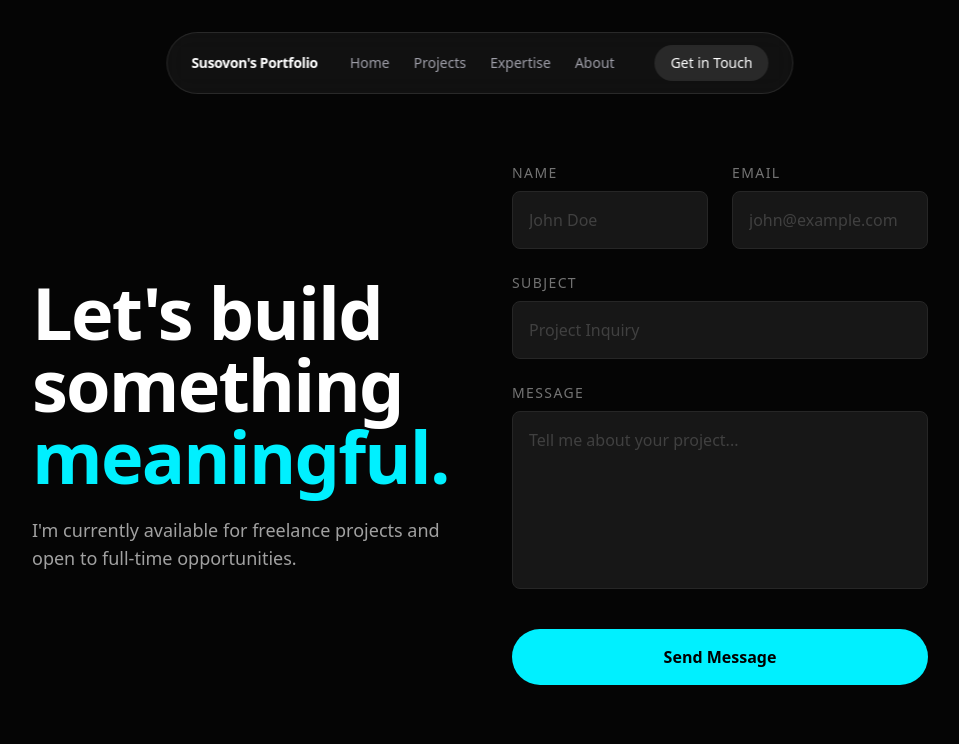
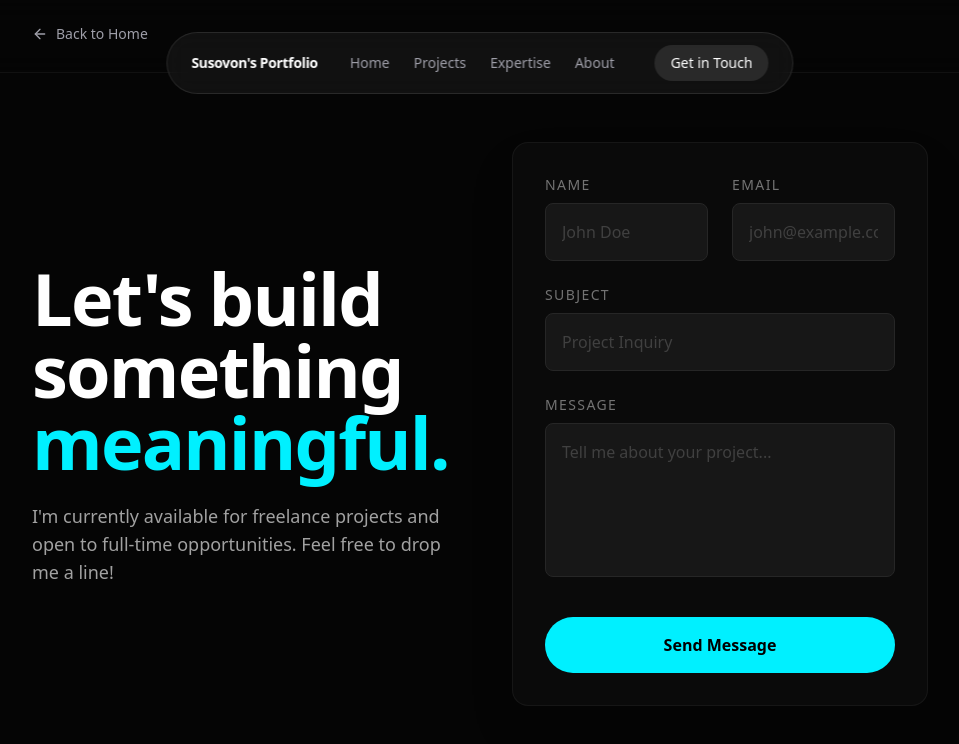
Before and after one commit to susovonandremi/remi.portfolio, a Next.js app: page /contact in a window 1280 px wide. Shown: the top 744 px of the page, without its empty margins (160-1119 px from the left). Built offline with nearby package versions, Linux system fonts and the light colour scheme.

Commit message:
feat: add active contact form submission using Web3Forms backend

```diff
--- a/app/contact/page.tsx
+++ b/app/contact/page.tsx
@@ -1,10 +1,94 @@
 "use client";
 
-import { motion } from "framer-motion";
+import { useState } from "react";
+import { motion, AnimatePresence } from "framer-motion";
+import { ArrowLeft, CheckCircle2, AlertCircle, Loader2 } from "lucide-react";
+import Link from "next/link";
 
 export default function Contact() {
+    const [name, setName] = useState("");
+    const [email, setEmail] = useState("");
+    const [subject, setSubject] = useState("");
+    const [message, setMessage] = useState("");
+
+    const [isSubmitting, setIsSubmitting] = useState(false);
+    const [submitStatus, setSubmitStatus] = useState<"idle" | "success" | "error">("idle");
+    const [errorMessage, setErrorMessage] = useState("");
+
+    const handleSubmit = async (e: React.FormEvent) => {
+        e.preventDefault();
+
+        // Basic Validation
+        if (!name || !email || !subject || !message) {
+            setSubmitStatus("error");
+            setErrorMessage("All fields are required.");
+            return;
+        }
+
+        setIsSubmitting(true);
+        setSubmitStatus("idle");
+
+        const accessKey = process.env.NEXT_PUBLIC_WEB3FORMS_ACCESS_KEY;
+
+        if (!accessKey || accessKey === "YOUR_ACCESS_KEY_HERE") {
+            setSubmitStatus("error");
+            setErrorMessage("Web3Forms Access Key is not configured. Please set the NEXT_PUBLIC_WEB3FORMS_ACCESS_KEY environment variable.");
+            setIsSubmitting(false);
+            return;
+        }
+
+        try {
+            const response = await fetch("https://api.web3forms.com/submit", {
+                method: "POST",
+                headers: {
+                    "Content-Type": "application/json",
+                    Accept: "application/json",
+                },
+                body: JSON.stringify({
+                    access_key: accessKey,
+                    name,
+                    email,
+                    subject,
+                    message,
+                    from_name: "Portfolio Contact Form",
+                }),
+            });
+
+            const data = await response.json();
+
+            if (data.success) {
+                setSubmitStatus("success");
+                setName("");
+                setEmail("");
+                setSubject("");
+                setMessage("");
+            } else {
+                setSubmitStatus("error");
+                setErrorMessage(data.message || "Something went wrong. Please try again.");
+            }
+        } catch (error) {
+            setSubmitStatus("error");
+            setErrorMessage("Failed to send message. Please check your connection.");
+        } finally {
+            setIsSubmitting(false);
+        }
+    };
+
     return (
         <div className="min-h-screen w-full flex flex-col items-center justify-center px-4 pt-32 pb-20 bg-[#050505] text-white">
+            {/* Navigation */}
+            <nav className="fixed top-0 left-0 w-full p-6 z-50 bg-[#050505]/80 backdrop-blur-md border-b border-white/5">
+                <div className="max-w-4xl mx-auto w-full">
+                    <Link
+                        href="/"
+                        className="inline-flex items-center gap-2 text-zinc-400 hover:text-white transition-colors group"
+                    >
+                        <ArrowLeft className="w-4 h-4 transition-transform group-hover:-translate-x-1" />
+                        <span className="text-sm font-medium">Back to Home</span>
+                    </Link>
+                </div>
+            </nav>
+
             <motion.div
                 initial={{ opacity: 0, y: 20 }}
                 animate={{ opacity: 1, y: 0 }}
@@ -17,17 +101,52 @@ export default function Contact() {
                         Let's build<br />something<br /><span className="text-[#00f0ff]">meaningful.</span>
                     </h1>
                     <p className="text-neutral-400 text-lg max-w-md">
-                        I'm currently available for freelance projects and open to full-time opportunities.
+                        I'm currently available for freelance projects and open to full-time opportunities. Feel free to drop me a line!
                     </p>
                 </div>
 
-                {/* Right Column: Form */}
-                <form className="flex flex-col gap-6 w-full">
-                    <div className="grid grid-cols-2 gap-6">
+                {/* Right Column: Form & Feedback */}
+                <div className="flex flex-col gap-6 w-full bg-neutral-950 p-8 rounded-2xl border border-white/5 shadow-2xl">
+                    <AnimatePresence mode="wait">
+                        {submitStatus === "success" ? (
+                            <motion.div
+                                initial={{ opacity: 0, scale: 0.95 }}
+                                animate={{ opacity: 1, scale: 1 }}
+                                exit={{ opacity: 0, scale: 0.95 }}
+                                className="flex flex-col items-center justify-center text-center py-12 gap-4"
+                            >
+                                <CheckCircle2 className="w-16 h-16 text-[#00f0ff]" />
+                                <h3 className="text-2xl font-bold">Message Sent!</h3>
+                                <p className="text-neutral-400 max-w-xs">
+                                    Thank you for reaching out. I'll get back to you as soon as possible!
+                                </p>
+                                <button
+                                    onClick={() => setSubmitStatus("idle")}
+                                    className="mt-6 border border-white/10 hover:bg-white/5 text-sm font-semibold py-2 px-6 rounded-full transition-colors"
+                                >
+                                    Send another message
+                                </button>
+                            </motion.div>
+                        ) : (
+                            <motion.form
+                                onSubmit={handleSubmit}
+                                className="flex flex-col gap-6 w-full"
+                            >
+                                {submitStatus === "error" && (
+                                    <div className="flex items-start gap-3 bg-red-950/40 border border-red-500/30 p-4 rounded-lg text-red-200 text-sm">
+                                        <AlertCircle className="w-5 h-5 shrink-0 text-red-500" />
+                                        <span>{errorMessage}</span>
+                                    </div>
+                                )}
+
+                                <div className="grid grid-cols-1 sm:grid-cols-2 gap-6">
                                     <div className="flex flex-col gap-2">
                                         <label className="text-sm font-medium text-neutral-500 uppercase tracking-widest">Name</label>
                                         <input
                                             type="text"
+                                            required
+                                            value={name}
+                                            onChange={(e) => setName(e.target.value)}
                                             className="w-full bg-neutral-900 border border-neutral-800 p-4 rounded-lg focus:outline-none focus:border-[#00f0ff] transition-colors text-white placeholder-neutral-700"
                                             placeholder="John Doe"
                                         />
@@ -36,6 +155,9 @@ export default function Contact() {
                                         <label className="text-sm font-medium text-neutral-500 uppercase tracking-widest">Email</label>
                                         <input
                                             type="email"
+                                            required
+                                            value={email}
+                                            onChange={(e) => setEmail(e.target.value)}
                                             className="w-full bg-neutral-900 border border-neutral-800 p-4 rounded-lg focus:outline-none focus:border-[#00f0ff] transition-colors text-white placeholder-neutral-700"
                                             placeholder="john@example.com"
                                         />
@@ -46,6 +168,9 @@ export default function Contact() {
                                     <label className="text-sm font-medium text-neutral-500 uppercase tracking-widest">Subject</label>
                                     <input
                                         type="text"
+                                        required
+                                        value={subject}
+                                        onChange={(e) => setSubject(e.target.value)}
                                         className="w-full bg-neutral-900 border border-neutral-800 p-4 rounded-lg focus:outline-none focus:border-[#00f0ff] transition-colors text-white placeholder-neutral-700"
                                         placeholder="Project Inquiry"
                                     />
@@ -54,7 +179,10 @@ export default function Contact() {
                                 <div className="flex flex-col gap-2">
                                     <label className="text-sm font-medium text-neutral-500 uppercase tracking-widest">Message</label>
                                     <textarea
-                            rows={6}
+                                        rows={5}
+                                        required
+                                        value={message}
+                                        onChange={(e) => setMessage(e.target.value)}
                                         className="w-full bg-neutral-900 border border-neutral-800 p-4 rounded-lg focus:outline-none focus:border-[#00f0ff] transition-colors text-white placeholder-neutral-700 resize-none"
                                         placeholder="Tell me about your project..."
                                     />
@@ -62,11 +190,22 @@ export default function Contact() {
 
                                 <button
                                     type="submit"
-                        className="mt-4 bg-[#00f0ff] text-black font-bold py-4 px-8 rounded-full hover:bg-[#00f0ff]/80 transition-transform hover:scale-[1.02] active:scale-[0.98] w-full"
+                                    disabled={isSubmitting}
+                                    className="mt-4 bg-[#00f0ff] text-black font-bold py-4 px-8 rounded-full hover:bg-[#00f0ff]/80 disabled:opacity-50 disabled:cursor-not-allowed transition-transform hover:scale-[1.02] active:scale-[0.98] w-full flex items-center justify-center gap-2"
                                 >
-                        Send Message
+                                    {isSubmitting ? (
+                                        <>
+                                            <Loader2 className="w-5 h-5 animate-spin" />
+                                            <span>Sending Message...</span>
+                                        </>
+                                    ) : (
+                                        <span>Send Message</span>
+                                    )}
                                 </button>
-                </form>
+                            </motion.form>
+                        )}
+                    </AnimatePresence>
+                </div>
             </motion.div>
         </div>
     );
```
Lines whose indentation alone changed are shown as unchanged.
